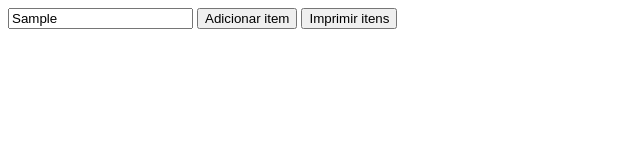
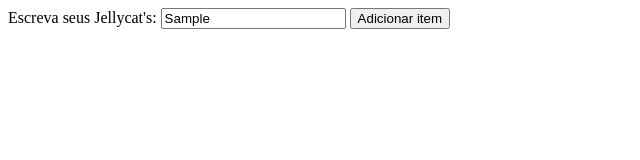
Before and after one commit to IgorEffko/Lista-de-Vetores, a plain HTML site: page index.html in a window 1280 px wide. Both pictures are taken after typing "Sample" into the empty fields and a click on the button "Adicionar item". Shown: the whole page, without its empty margins (0-640 px from the left). Drawn offline with Linux system fonts and the light colour scheme.

Commit message:
fiz a estrtura base das funções

```diff
--- a/index.html
+++ b/index.html
@@ -7,9 +7,8 @@
     <link rel="stylesheet" href="/css/style.css">
 </head>
 <body>
-    <input type="text">
+    Escreva seus Jellycat's: <input id="input" type="text">
     <button onclick="adicionar()">Adicionar item</button>
-    <button onclick="imprimir()">Imprimir itens</button>
 </body>
 <script src="/js/script.js"></script>
 </html>
--- a/js/script.js
+++ b/js/script.js
@@ -1,7 +1,25 @@
+
+let vetor = [];
+console.log(vetor);
+
+
 function adicionar() {
+    let valor = getInput();
+    console.log(valor);
+    addvetor(valor);
+    console.log(vetor);
+    imprimir();
+}
+
+function getInput() {
+    return document.getElementById("input").value;
+}
+
+function addvetor(valor) {
+    vetor[0] = valor;
 
 }
 
 function imprimir() {
-
+    document.getElementById("input").value = vetor[0];
 }
```
